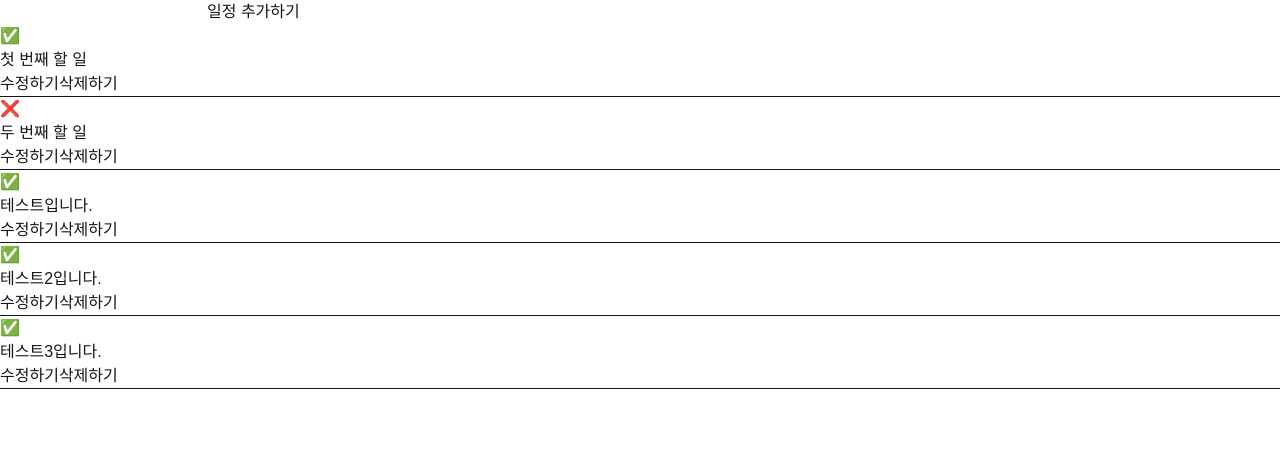
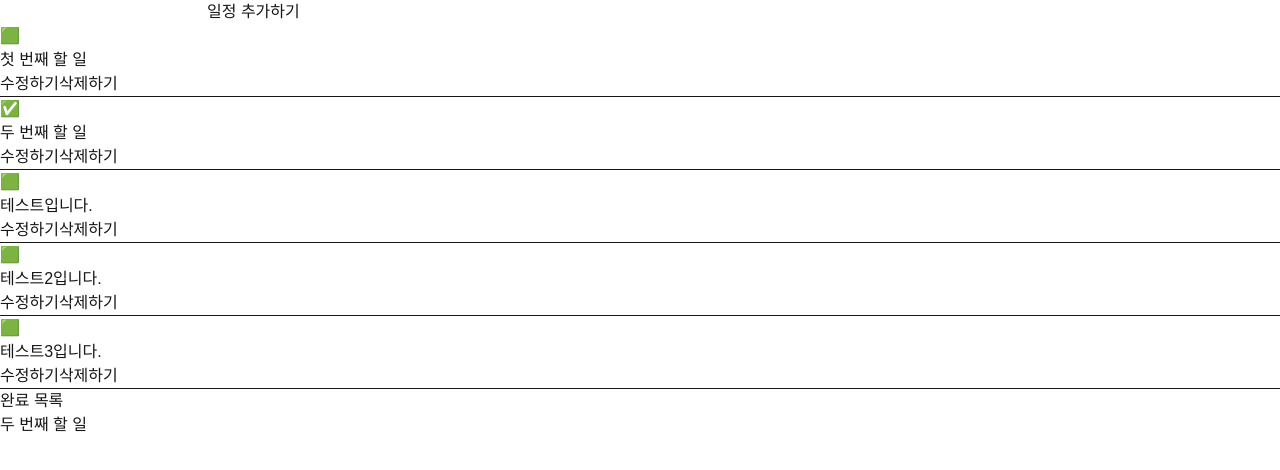
Before and after one commit to dev-rjw/baro-10-project, a Next.js app: page / in a window 1280 px wide. Shown: the top 470 px of the page. Built offline with nearby package versions, Linux system fonts and the light colour scheme; data requests are answered from the project's data file.

Commit message:
5. 투두 구현 - 완료 필터링

```diff
--- a/src/app/components/CompletedList.tsx
+++ b/src/app/components/CompletedList.tsx
@@ -1,5 +1,42 @@
+import { useQuery } from "@tanstack/react-query";
+import axios from "axios";
+
+// Todo 타입 선언
+type Todo = {
+  id: string;
+  title: string;
+  completed: boolean;
+};
+
+// axios로 필터 된 todos 가져오기
+const getFilteredTodos = async () => {
+  const result = await axios.get("http://localhost:3000/todos");
+  const filteredResult = result.data.filter((todo: Todo) => todo.completed === true);
+  return filteredResult;
+};
+
 const CompletedList = () => {
-  return <div></div>;
+  // useQuery 사용 - getFilteredTodos
+  const { data, isLoading, isError } = useQuery({
+    queryKey: ["filteredTodos"],
+    queryFn: getFilteredTodos,
+  });
+
+  if (isLoading) {
+    return <div>잠시만 기다려주세요...</div>;
+  }
+
+  if (isError) {
+    return <div>에러가 발생했습니다.</div>;
+  }
+  return (
+    <div>
+      <h1>완료 목록</h1>
+      {data?.map((result: Todo) => {
+        return <div key={result.id}>{result.title}</div>;
+      })}
+    </div>
+  );
 };
 
 export default CompletedList;
--- a/src/app/components/TodoList.tsx
+++ b/src/app/components/TodoList.tsx
@@ -130,7 +130,7 @@ const TodoList = () => {
       {data?.map((result: Todo) => {
         return (
           <div key={result.id}>
-            <button onClick={() => handleCompletedUpdateTodo(result)}>{result.completed ? "❌" : "✅"}</button>
+            <button onClick={() => handleCompletedUpdateTodo(result)}>{result.completed ? "✅" : "🟩"}</button>
             {editId === result.id ? (
               <>
                 <input type="text" value={editTitle} name="editTitle" onChange={(event) => setEditTitle(event.target.value)} />
```
